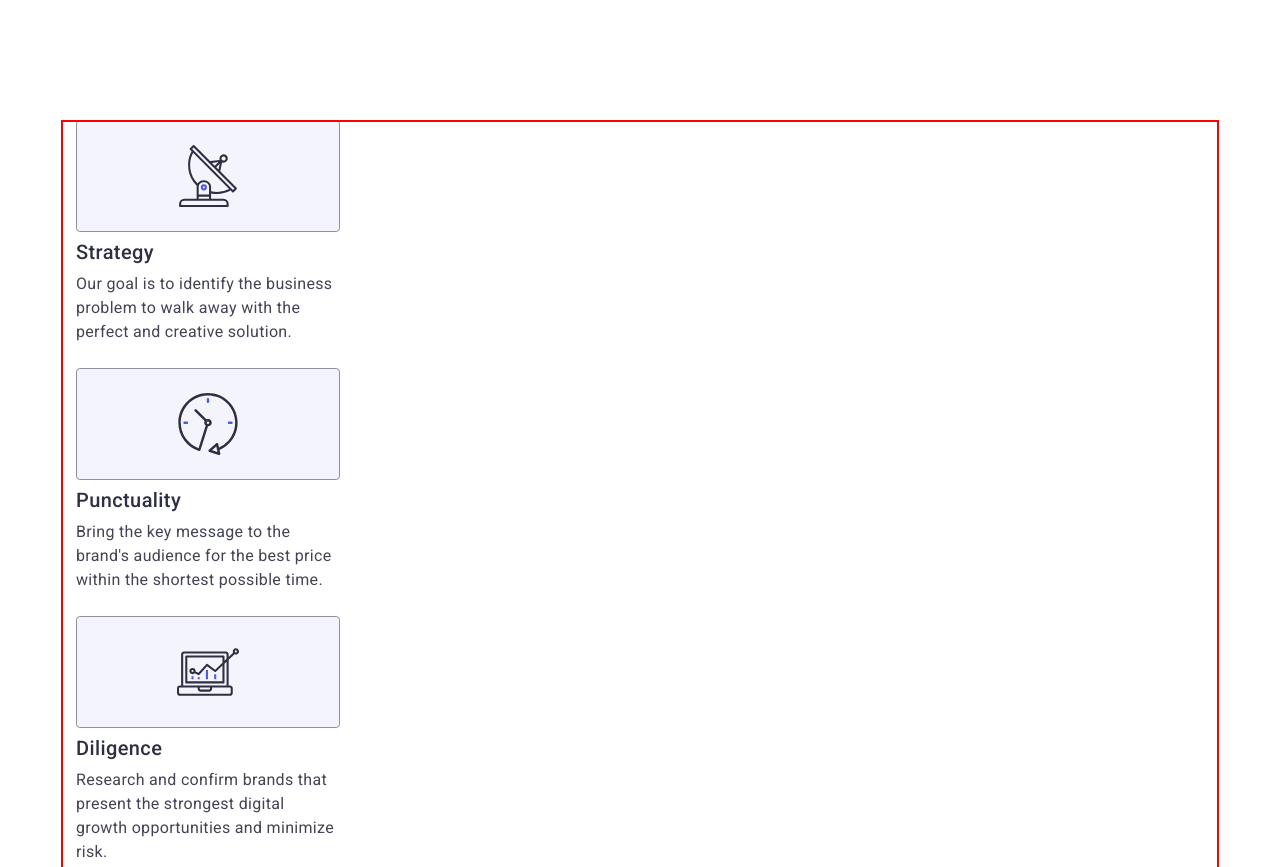
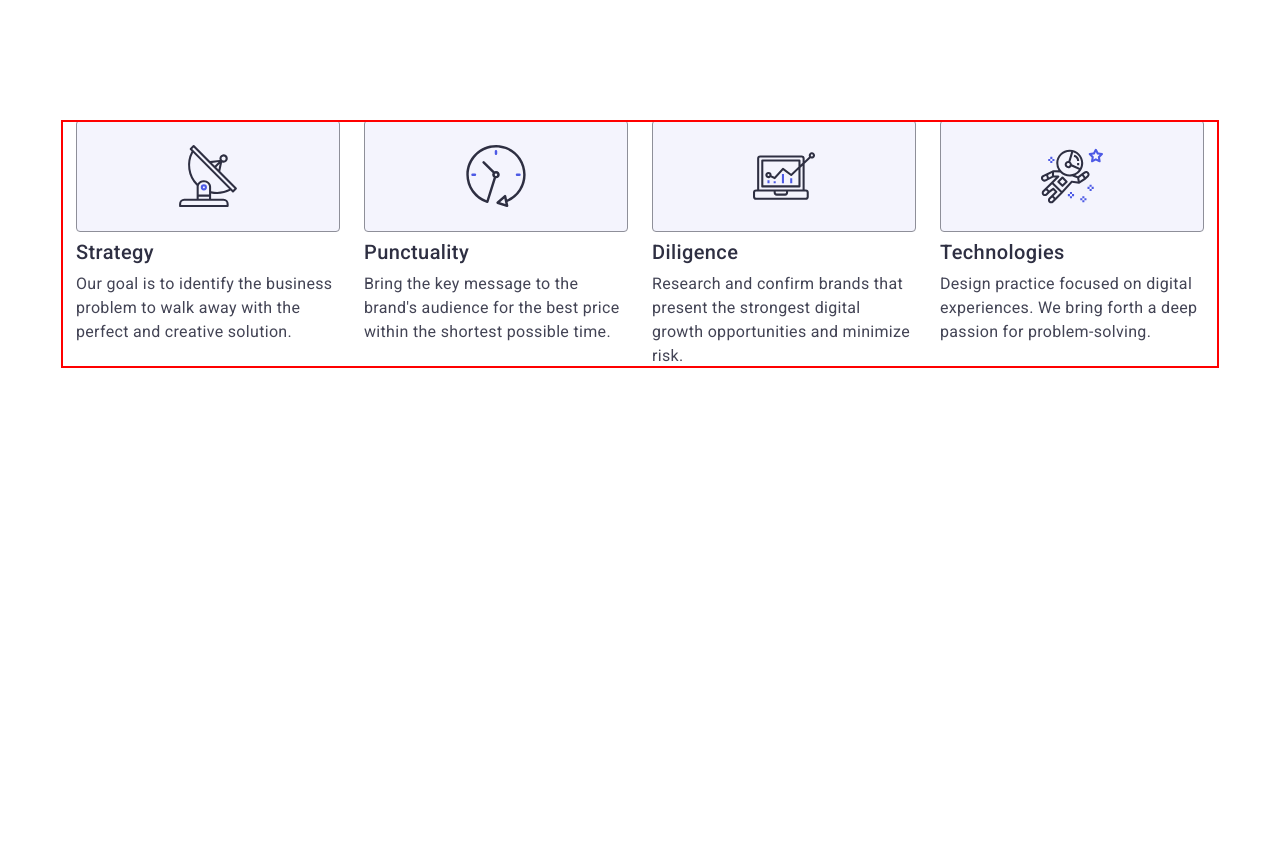
Before and after one commit to Kondratenko666Olga/goit-homework-6, a plain HTML site: page index.html in a window 1280 px wide. Shown: the top 867 px of the page. After the commit the page ends 800 px from the top, so only its background shows below. Drawn offline with nearby package versions, Linux system fonts and the light colour scheme.

Commit message:
Values flex-d:row; flex-w:wrap;

```diff
--- a/css/style.css
+++ b/css/style.css
@@ -267,14 +267,32 @@ header>.container {
 /*main-Values*/
 
 .main-values {
+    pad: 48px 48px;
+}
+
+/* Desktop devices */
+@media screen and (min-width: 1158px) {
+.main-values {
     flex-shrink: 0;
     padding: 120px 0 120px;
 }
+}
+
+
 
 .values-list {
     gap: 72px;
     width: 100%;
 }
+
+/* Tablet devices */
+@media screen and (min-width: 768px) {
+    .values-list {
+        flex-direction: row;
+        flex-wrap: wrap;
+    }
+}
+
 /* Desktop devices */
 @media screen and (min-width: 1158px) {
     .values-list {
@@ -294,7 +312,7 @@ header>.container {
 /* Desktop devices */
 @media screen and (min-width: 1158px) {
 .values-list-part{
-width: calc((100% - 72px)/4);
+width: calc((100% - 24px*3)/4);
 }
 }
 
```
